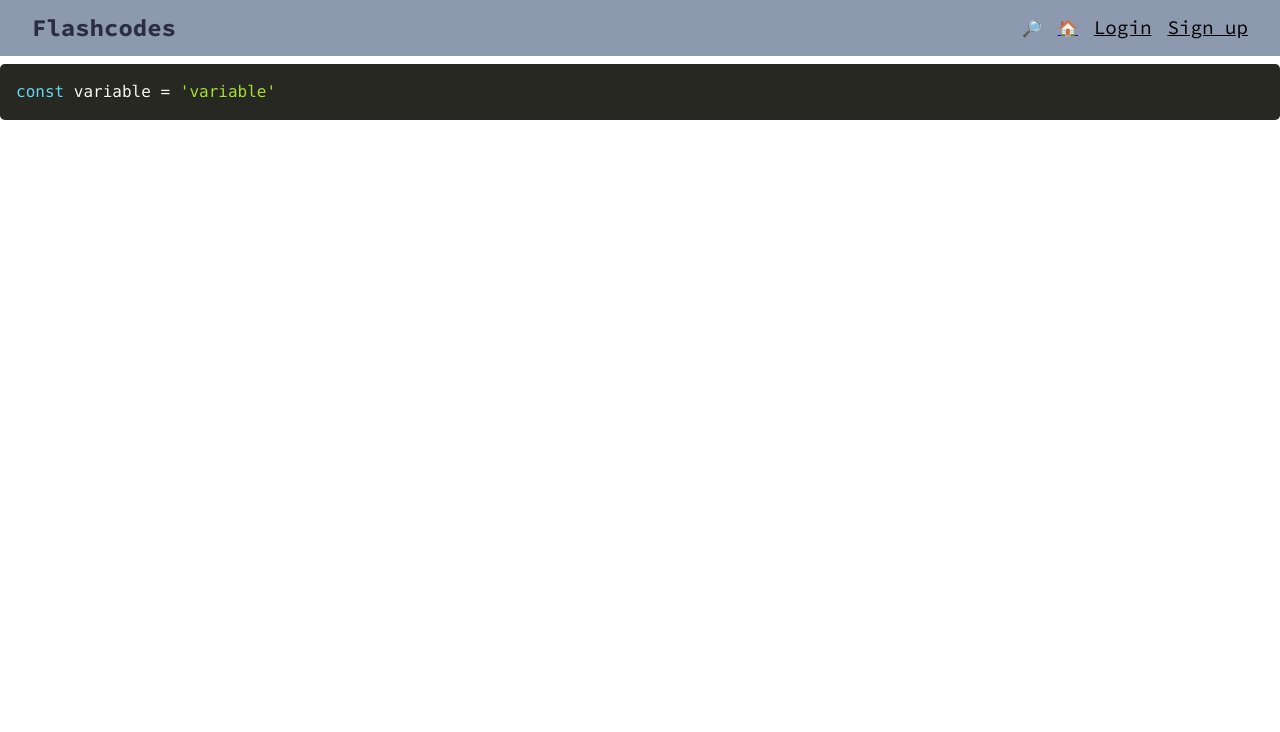
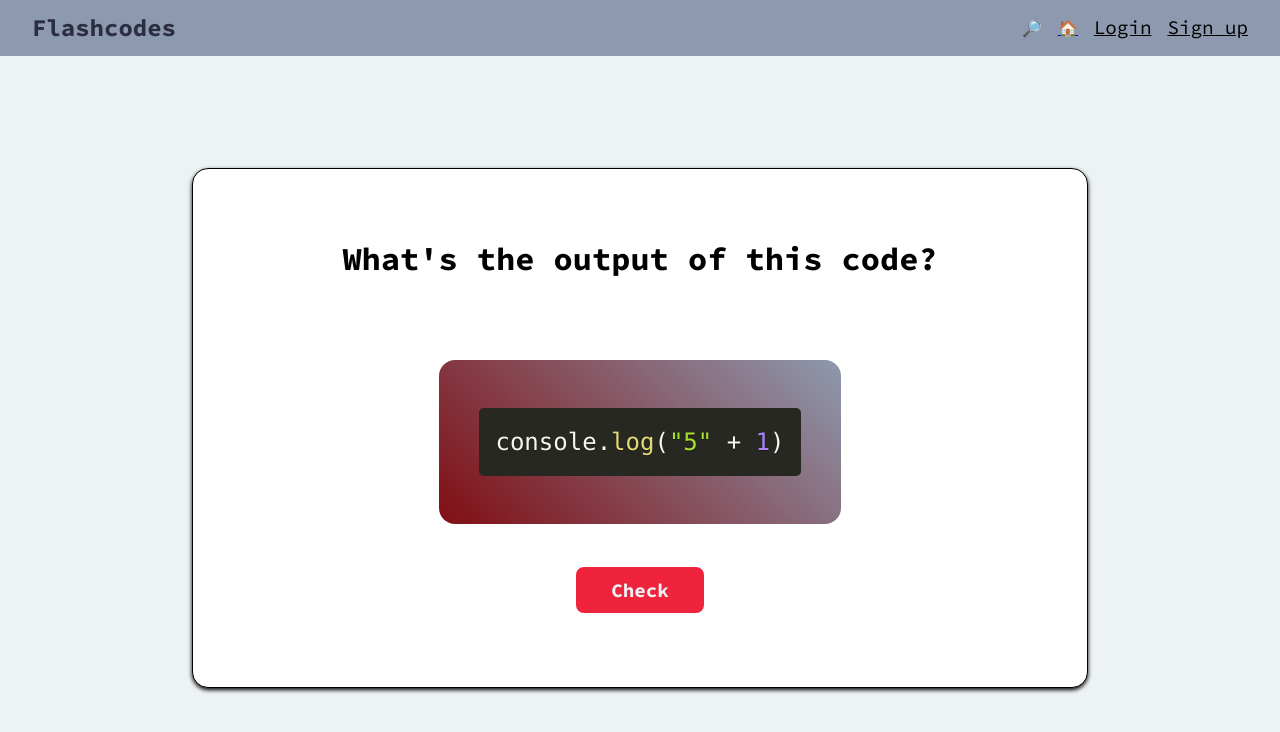
Before and after one commit to benjaminrae/flashcodes, a React (Create React App) app: page /test in a window 1280 px wide. Shown: the top 732 px of the page. Built offline with nearby package versions, Linux system fonts and the light colour scheme; no server answers.

Commit message:
change font size in code snippet and add screenshot

```diff
--- a/src/Components/App/App.tsx
+++ b/src/Components/App/App.tsx
@@ -1,4 +1,4 @@
-// import "./App.css";
+import "./App.css";
 import React from "react";
 import Signup from "../Signup/Signup";
 import Header from "../Header/Header";
--- a/src/Components/PrismTest/PrismTest.css
+++ b/src/Components/PrismTest/PrismTest.css
@@ -1,2 +1,38 @@
 .prism-test {
+    height: 100%;
+    width: 100%;
+    display: flex;
+    justify-content: center;
+    align-items: center;
+    flex-direction: column;
+    background-color: var(--cultured);
 }
+
+.prism-test__container {
+    background-color: white;
+    height: 70%;
+    width: 70%;
+    padding: 2rem;
+    border: 1px solid black;
+    border-radius: 1rem;
+    filter: drop-shadow(0 2px 2px black);
+    display: flex;
+    flex-direction: column;
+    justify-content: space-evenly;
+    align-items: center;
+}
+
+.prism-test__question {
+    font-size: 2rem;
+    font-weight: bolder;
+}
+
+.prism-test__snippet {
+    background: linear-gradient(45deg, var(--up-maroon), var(--manatee));
+    padding: 5vmin;
+    border-radius: 1rem;
+}
+
+.snippet-text {
+    font-size: 1.5rem !important;
+}
--- a/src/Components/PrismTest/PrismTest.tsx
+++ b/src/Components/PrismTest/PrismTest.tsx
@@ -1,8 +1,9 @@
 import React, { useEffect, useRef } from "react";
-// import "./PrismTest.css";
+import Button from "../Button/Button";
+import "./PrismTest.css";
 
 const PrismTest = () => {
-    const code = "const variable = 'variable'";
+    const code = 'console.log("5" + 1)';
 
     const codeRef = useRef(null);
 
@@ -17,28 +18,22 @@ const PrismTest = () => {
 
     return (
         <div className="prism-test">
-            <div className="prism-tests__container">
-                <div className="prism-tests__question"></div>
-                <div className="prism-tests__answer"></div>
-                <div className="prism-tests__buttons">
+            <div className="prism-test__container">
+                <div className="prism-test__question">
+                    What's the output of this code?
+                </div>
+                <div className="prism-test__answer"></div>
+                <div className="prism-test__snippet">
                     <pre>
-                        <code ref={codeRef} className="language-javascript">
+                        <code
+                            ref={codeRef}
+                            className="language-javascript snippet-text"
+                        >
                             {code}
                         </code>
                     </pre>
-                    {/* <Button
-                    text="Correct"
-                    onClick={onCorrectClick}
-                />
-                <Button
-                    text="Incorrect"
-                    onClick={onIncorrectClick}
-                />
-                <Button
-                    text="See Question"
-                    onClick={onSeeQuestionClick}
-                /> */}
                 </div>
+                <Button text="Check" onClick={() => {}} />
             </div>
         </div>
     );
```
Also changed, not shown: src/resources/screenshots/new-in-game-flashcard-front-prisma.png (added).
